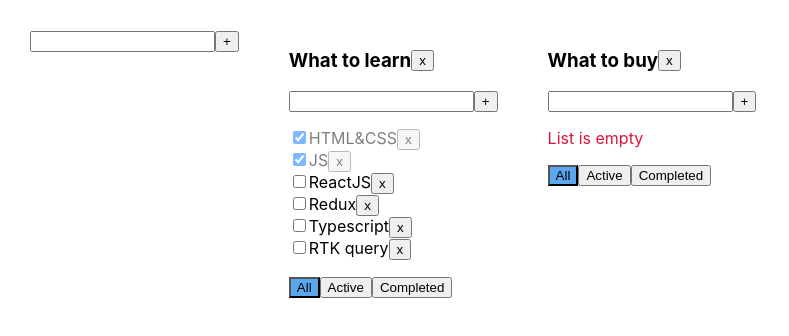
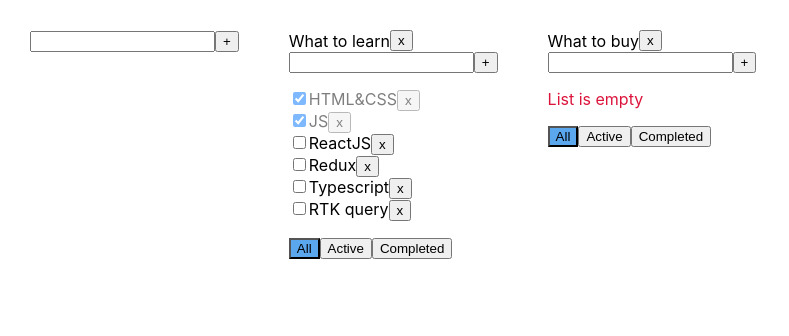
Before and after one commit to hrsk/classes-on-todolist, a React (Vite) app: page / in a window 1280 px wide. Shown: the top 336 px of the page, without its empty margins (0-789 px from the left). Built offline with nearby package versions, Linux system fonts and the light colour scheme.

Commit message:
feat: change todolist title using EditableSpan component

```diff
--- a/src/App.css
+++ b/src/App.css
@@ -27,3 +27,8 @@
   display: flex;
   align-items: center;
 }
+.box {
+  display: flex;
+  flex-direction: column;
+  align-items: center;
+}
--- /dev/null
+++ b/src/EditableSpan.tsx
@@ -0,0 +1,69 @@
+import {ChangeEvent, KeyboardEvent, useState} from "react";
+import './App.css'
+
+type Props = {
+    initialValue: string
+    callback: (value: string) => void
+}
+
+export const EditableSpan = ({initialValue, callback}: Props) => {
+
+    const [editMode, setEditMode] = useState(false)
+    const [value, setValue] = useState<string | undefined>(() => initialValue)
+    const [error, setError] = useState<string | null>(null)
+
+    const callbackHandler = () => {
+        if (value) {
+            const trimmedValue = value.trim()
+            if (trimmedValue !== '') {
+                callback(trimmedValue)
+                setEditMode(false)
+            } else {
+                setError('Title is required!')
+            }
+        }
+        if (value === '') {
+            setError('Title is required!')
+        }
+    }
+
+    const activateEditMode = () => {
+        setValue(initialValue)
+        setEditMode(true)
+    }
+
+    const deactivateEditMode = () => {
+        callbackHandler()
+    }
+
+    const onChangeHandler = (e: ChangeEvent<HTMLInputElement>) => {
+        setValue(e.currentTarget.value)
+        if (error !== null) {
+            setError(null)
+        }
+    }
+
+    const onKeyPressHandler = (e: KeyboardEvent) => {
+        const {key} = e
+        if (key === 'Enter' && e.metaKey) {
+            deactivateEditMode()
+        }
+    }
+
+    return (
+        <div className={'box'}> {
+            editMode
+                ? <input value={value}
+                         autoFocus={true}
+                         onChange={onChangeHandler}
+                         onKeyDown={onKeyPressHandler}
+                         onBlur={deactivateEditMode}
+                         className={error ? 'isError' : undefined}/>
+                : <span onDoubleClick={activateEditMode}>{value}</span>
+        }
+            {
+                error && <span className={error ? 'errorMessage' : undefined}>{error}</span>
+            }
+        </div>
+    )
+}
--- a/src/TodolistItem.tsx
+++ b/src/TodolistItem.tsx
@@ -1,6 +1,7 @@
 import {FilterValues, Task, Todolist} from "./App.tsx";
 import {Button} from "./Button.tsx";
 import {ChangeEvent, useState, KeyboardEvent} from "react";
+import {EditableSpan} from "./EditableSpan.tsx";
 
 type Props = {
     todolist: Todolist
@@ -26,8 +27,6 @@
 
     const [value, setValue] = useState<string | undefined>('')
     const [error, setError] = useState<string | null>(null)
-    const [titleValue, setTitleValue] = useState<string | undefined>('')
-    const [editMode, setEditMode] = useState<boolean>(false)
 
     let filteredTasks = tasks;
 
@@ -80,44 +79,15 @@
         changeFilter(todolistId, filter)
     }
 
-    const onChangeTitleHandler = (e: ChangeEvent<HTMLInputElement>) => {
-        setTitleValue(e.currentTarget.value)
-    }
-
-    const changeTodolistTitleHandler = () => {
-        if (titleValue) {
-            changeTodolistTitle(todolistId, titleValue)
-        }
-    }
-
-    const activateEditMode = () => {
-        setEditMode(true)
-    }
-
-    const deactivateEditMode = () => {
-        changeTodolistTitleHandler()
-        setEditMode(false)
-    }
-
-    const onKeyPressEditModeHandler = (e: KeyboardEvent) => {
-        const {key} = e
-        if (e.metaKey && key === 'Enter') {
-            deactivateEditMode()
-        }
+    const changeTodolistTitleHandler = (value: string) => {
+        changeTodolistTitle(todolistId, value)
     }
 
     return (
         <div>
             <div className={'container'}>
-                {
-                    !editMode
-                        ? <h3 onDoubleClick={activateEditMode}>{title}</h3>
-                        : <input type="text" value={titleValue}
-                                 onChange={onChangeTitleHandler}
-                                 onBlur={deactivateEditMode}
-                                 autoFocus={true}
-                                 onKeyDown={onKeyPressEditModeHandler}/>
-                }
+                <EditableSpan initialValue={title}
+                              callback={(value) => changeTodolistTitleHandler(value)}/>
                 <Button onClick={() => removeTodolist(todolistId)}>x</Button>
             </div>
             <div>
```
